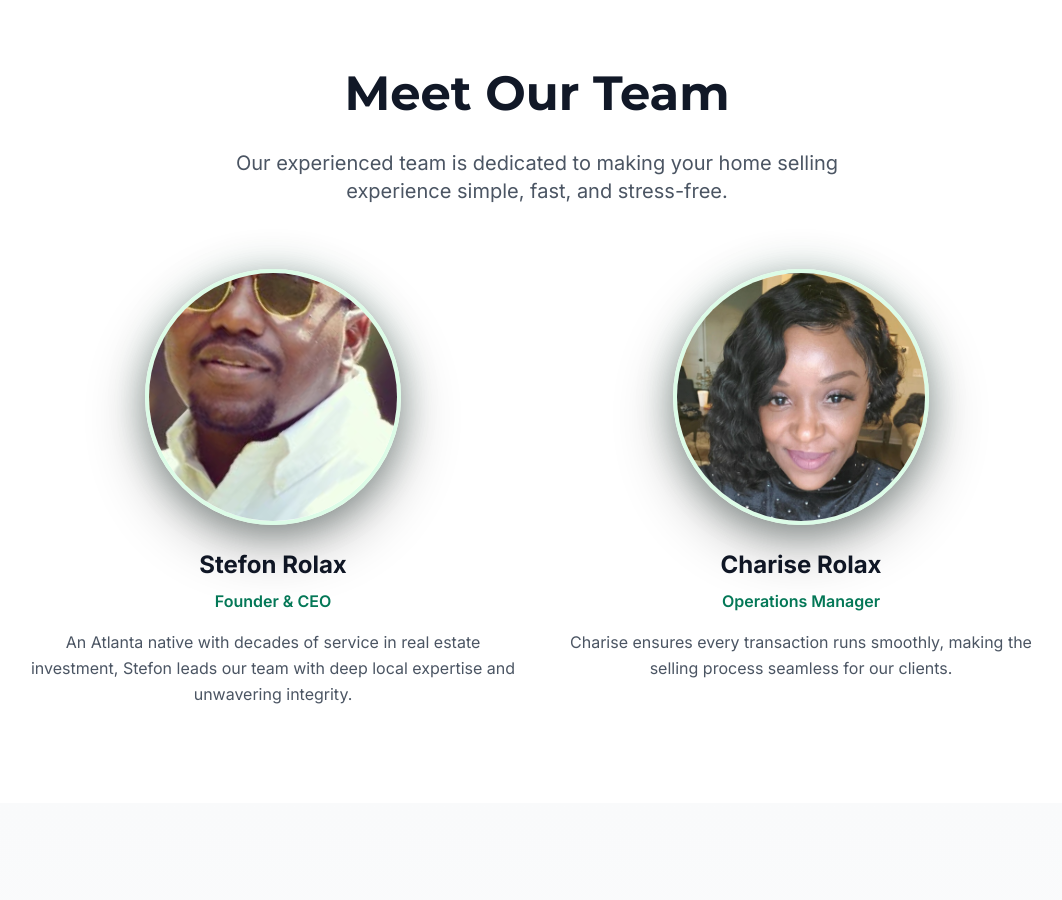
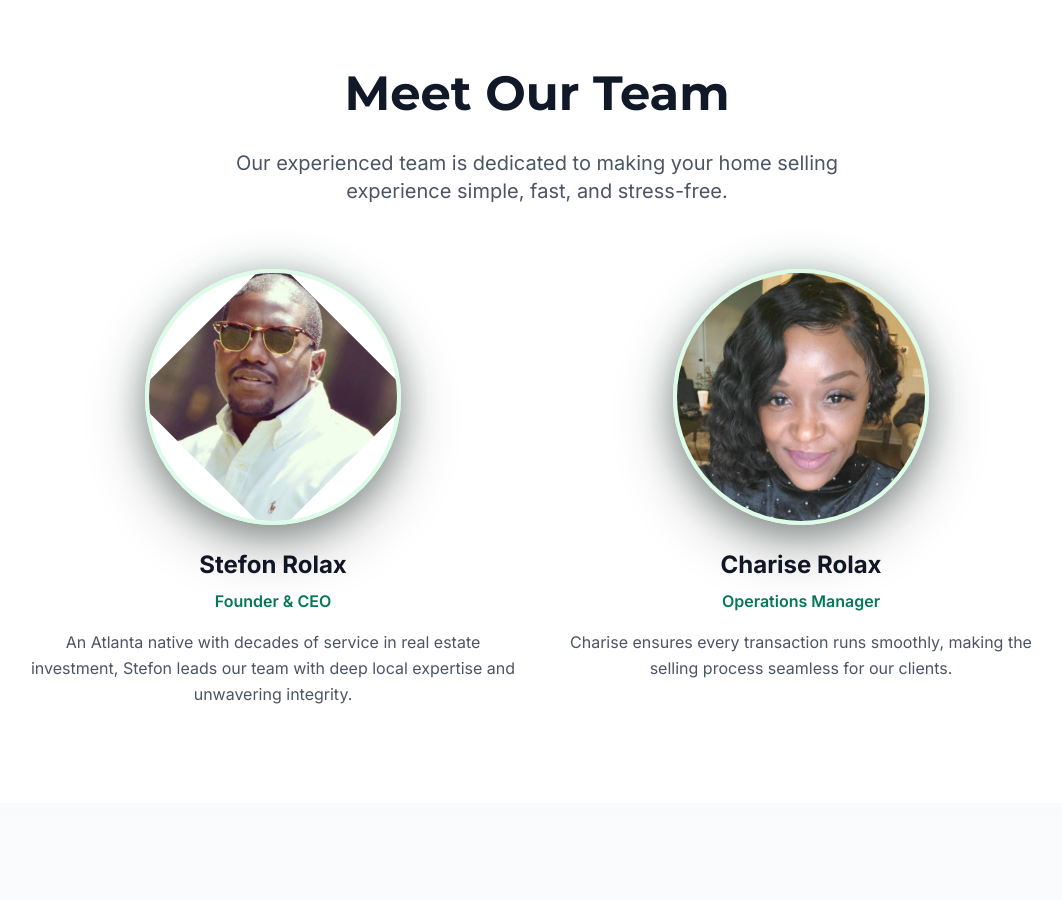
Before and after one commit to ToryThompsonMFTECH/ATL_ELITE_INVEST_BASIC_FINAL, a Next.js app: page / in a window 1280 px wide. Shown: the part 3640-4540 px from the top of the page, without its empty margins (103-1165 px from the left). Built offline with nearby package versions, Linux system fonts and the light colour scheme; a web font is replaced by a local one.

Commit message:
Zoom out CEO image to make it more visible

```diff
--- a/components/Team.tsx
+++ b/components/Team.tsx
@@ -50,7 +50,7 @@ export default function Team() {
                 className="object-cover group-hover:scale-110 transition-transform duration-300"
                 sizes="192px"
                 onError={() => setImageError(true)}
-                style={rotate ? { transform: 'rotate(45deg) scale(1.5)' } : undefined}
+                style={rotate ? { transform: 'rotate(45deg) scale(0.8)' } : undefined}
               />
             )
           }
```
